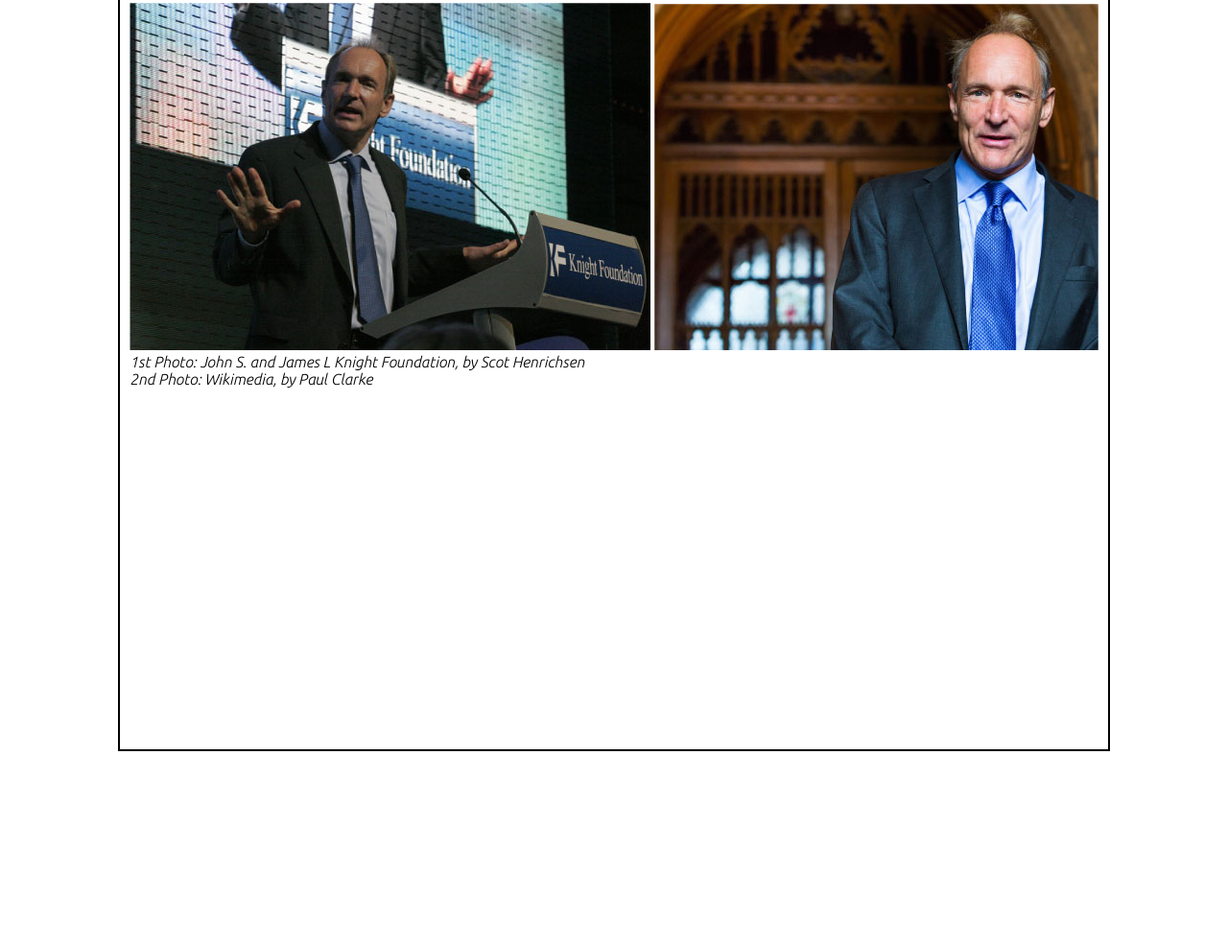
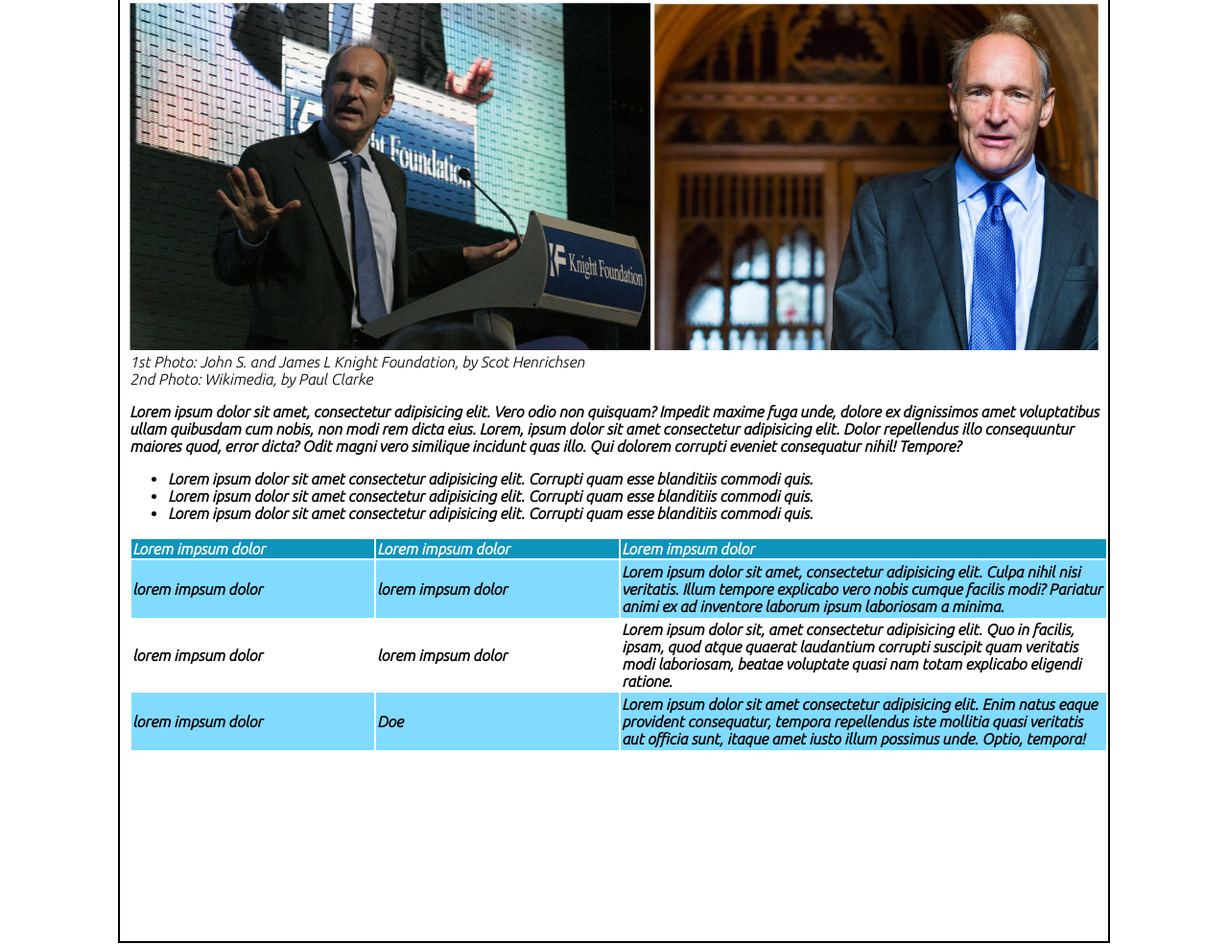
Before and after one commit to FedericoTrimarco/html-css-booleaner, a plain HTML site: page index.html in a window 1280 px wide. Shown: the part 341-1325 px from the top of the page at 96% size. Before the commit the page ends 1144 px from the top, so only its background shows below. Drawn offline with Linux system fonts and the light colour scheme.

Commit message:
add table

```diff
--- a/index.html
+++ b/index.html
@@ -19,6 +19,7 @@
 
         <main>
            <section>
+
                <div class="title">
                    <h1>Interne deve essere al servizio del "bene pubblico": il manifesto di Tim Bernes-Lee</h1>
                    <h4>Scritto da <span class="boolean">The Booleaner</span></h4>
@@ -27,12 +28,46 @@
 
                 <div class="title_img">
                    <img src="./img/tim-1.jpg" alt="img_1">
-                   <img src="./img/tim-2.jpg" alt="img_2">
+                   <img src="./img/tim-2.jpg" alt="img_2"><br>
                    <span>1st Photo: John S. and James L Knight Foundation, by Scot Henrichsen</span><br>
                    <span>2nd Photo: Wikimedia, by Paul Clarke</span>
                 </div>
 
            </section>
+
+           <section class="paragraph">
+               <p>Lorem ipsum dolor sit amet, consectetur adipisicing elit. Vero odio non quisquam? Impedit maxime fuga unde, dolore ex dignissimos amet voluptatibus ullam quibusdam cum nobis, non modi rem dicta eius. Lorem, ipsum dolor sit amet consectetur adipisicing elit. Dolor repellendus illo consequuntur maiores quod, error dicta? Odit magni vero similique incidunt quas illo. Qui dolorem corrupti eveniet consequatur nihil! Tempore?</p>
+
+               <ul>
+                   <li>Lorem ipsum dolor sit amet consectetur adipisicing elit. Corrupti quam esse blanditiis commodi quis.</li>
+                   <li>Lorem ipsum dolor sit amet consectetur adipisicing elit. Corrupti quam esse blanditiis commodi quis.</li>
+                   <li>Lorem ipsum dolor sit amet consectetur adipisicing elit. Corrupti quam esse blanditiis commodi quis.</li>
+               </ul>
+           </section>
+           <section>
+            <table class="table">
+                <tr class="color_tr">
+                  <th>Lorem impsum dolor</th>
+                  <th>Lorem impsum dolor</th>
+                  <th>Lorem impsum dolor</th>
+                </tr>
+                <tr class="tr">
+                  <td>lorem impsum dolor</td>
+                  <td>lorem impsum dolor</td>
+                  <td class="td_width">Lorem ipsum dolor sit amet, consectetur adipisicing elit. Culpa nihil nisi veritatis. Illum tempore explicabo vero nobis cumque facilis modi? Pariatur animi ex ad inventore laborum ipsum laboriosam a minima.</td>
+                </tr>
+                <tr class="tr_white">
+                  <td>lorem impsum dolor</td>
+                  <td>lorem impsum dolor</td>
+                  <td class="td_width">Lorem ipsum dolor sit, amet consectetur adipisicing elit. Quo in facilis, ipsam, quod atque quaerat laudantium corrupti suscipit quam veritatis modi laboriosam, beatae voluptate quasi nam totam explicabo eligendi ratione.</td>
+                </tr>
+                <tr class="tr">
+                  <td>lorem impsum dolor</td>
+                  <td>Doe</td>
+                  <td class="td_width">Lorem ipsum dolor sit amet consectetur adipisicing elit. Enim natus eaque provident consequatur, tempora repellendus iste mollitia quasi veritatis aut officia sunt, itaque amet iusto illum possimus unde. Optio, tempora!</td>
+                </tr>
+              </table>
+           </section>
         </main>
     </div>
 </body>
--- a/style.css
+++ b/style.css
@@ -3,7 +3,7 @@
 }
 #container{
     width: 1030px;
-    height: 1100px;
+    height: 1300px;
     margin:20px auto;
     border: 2px solid black;
 }
@@ -37,3 +37,29 @@ h4{
 .boolean{
     color: rgb(48, 193, 250);
 }
+.paragraph  {
+    font-weight: bold;
+}
+         /* TABLE */
+table, th, td{
+    /* border-collapse: collapse; */
+}
+.table{
+    width: 100%;
+    text-align: left;
+}
+.tr{
+    height: 60px;
+    background-color: rgb(128, 219, 255);
+    font-weight: bold;
+}
+.color_tr{
+    background-color: rgb(14, 148, 189);
+    color: white;
+}
+.td_width{
+    width: 50%;
+}
+.tr_white{
+    font-weight: bold;
+}
```
